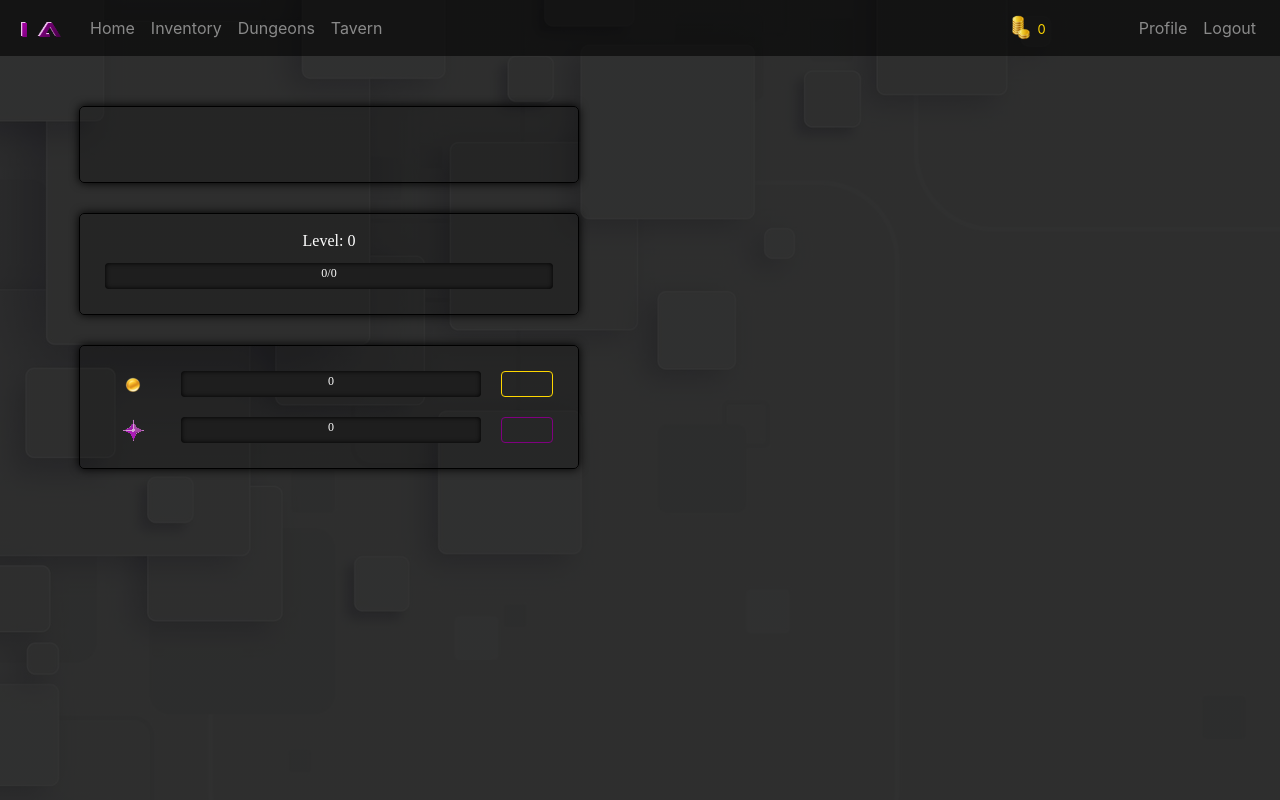
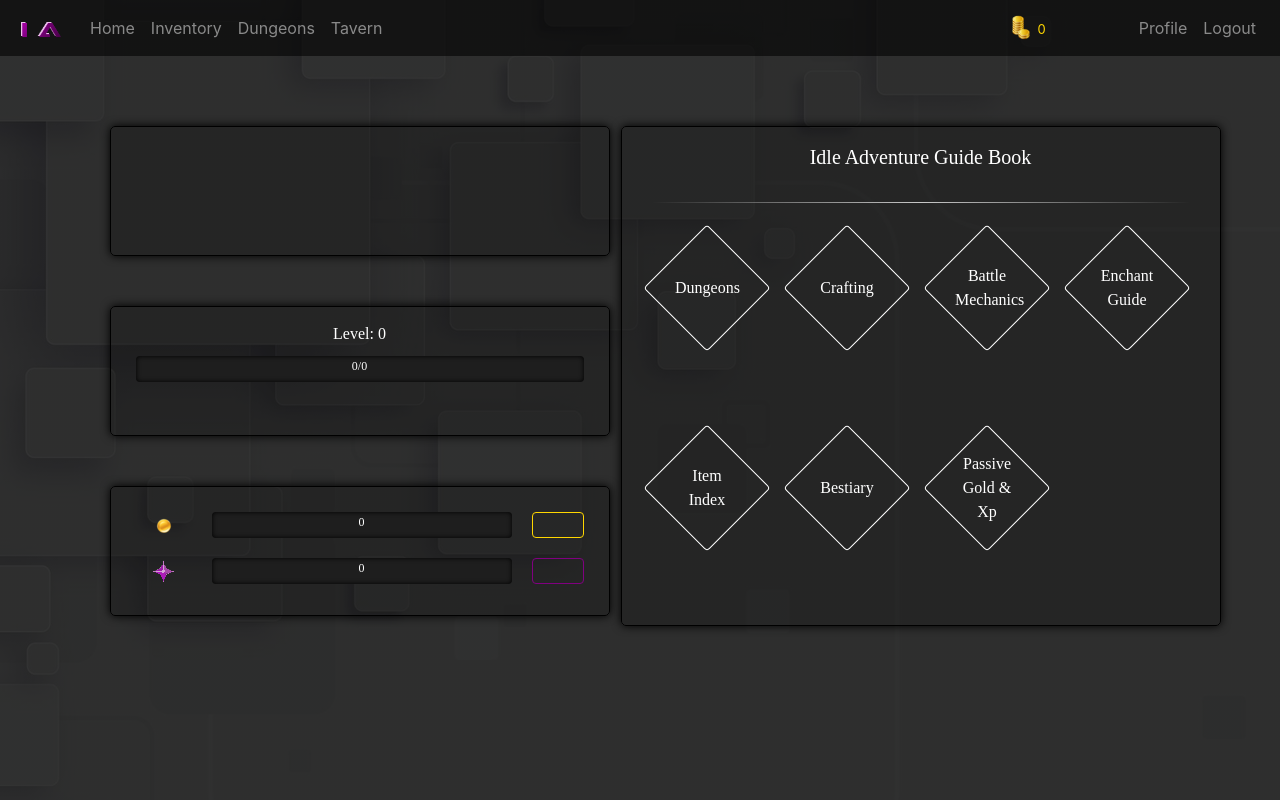
Before and after one commit to Babursha/IdleAdventure, an Angular app in the folder Frontend/: page /home in a window 1280 px wide. Shown: the top 800 px of the page. Built offline with nearby package versions, Linux system fonts and the light colour scheme; no server answers.

Commit message:
added guidebook to teach player about the game.

```diff
--- a/Frontend/src/app/home/home.component.css
+++ b/Frontend/src/app/home/home.component.css
@@ -1,11 +1,16 @@
-
 .container{
-flex: 1 0 auto;
 background-color:rgba(0,0,0,0);
 font-size:12pt;
 min-height:100vh;
 min-width:90vw;
 margin-top:50px;
+}
+
+.grid-container{
+display:grid;
+grid-template-columns: repeat(auto-fit, minmax(150px, 1fr));
+grid-auto-rows: 180px;
+font-size:12pt;
 }
 
 
@@ -24,28 +29,159 @@ float:none;
   border-radius: 5px;
   padding:15px;
   font-family: CronosPro;
-  max-width: 500px;
   background: rgba(0, 0, 0, .18);
   margin-top:20px;
   margin-bottom:30px;
   transition:.5s;
   border:1px solid black;
   box-shadow:0px 0px 10px black;
+  justify-self: center;
+  width: 100%;
 }
 .transparent-box:hover{
   transform:scale(1.1,1.1);
 }
 
 #t-box1{
+width: 500px;
+grid-row-start:1;
+grid-row-end:2;
 animation:leftToRight1 1s forwards;
 }
 #t-box2{
+width: 500px;
+grid-row-start:2;
+grid-row-end:2;
 animation:leftToRight2 1.5s forwards;
 }
 #t-box3{
+width: 500px;
+grid-row-start:3;
 animation:leftToRight3 2s forwards;
 }
+#t-box4{
+grid-column-start:3;
+grid-row-start:1;
+height:500px;
+width:600px;
+animation:rightToLeft 1s forwards;
+overflow:auto;
+scrollbar-color: #2E2E2E #212121;
+scrollbar-width: thin;
+}
+.guide-buttons{
+display:flex;
+flex-direction:row;
+flex-wrap:wrap;
+height:400px;
+}
 
+.guide-btn{
+height: 90px;
+width: 90px;
+color:white;
+border:1px solid white;
+transform:rotate(45deg);
+margin: 25px;
+transition:.5s;
+}
+.guide-btn:hover{
+border:1px solid #d35bff;
+box-shadow:0 0 20px purple;
+}
+
+#back{
+border-right: 6px solid white;
+border-bottom: 6px solid white;
+height: 30px;
+width: 30px;
+margin-top:40px;
+margin-bottom:25px;
+transform: rotate(135deg);
+transition:.5s;
+}
+#back:hover{
+border-right: 6px solid #d35bff;
+border-bottom: 6px solid #d35bff;
+}
+#dung{
+white-space:pre-line;
+}
+.guide-text{
+color:white;
+width:100%;
+margin-left:10px;
+white-space:pre-line;
+}
+@media (max-width: 1200px){
+  #t-box4{
+  width:450px;
+  }
+}
+@media (max-width: 1064px) {
+
+  #t-box1{
+  width: 300px;
+  }
+  #t-box2{
+  width: 300px;
+  }
+  #t-box3{
+  width: 300px;
+  }
+  #t-box4{
+  width:400px;
+  }
+  .guide-btn{
+  height:75px;
+  width:75px;
+
+  }
+  .guide-buttons{
+  margin:50px;
+  }
+  .text-guide-btn{
+   font-size:12px;
+
+  }
+}
+
+@media (max-width: 740px) {
+
+  #t-box1{
+  width: 200px;
+  }
+  #t-box2{
+  width: 200px;
+  }
+  #t-box3{
+  width: 200px;
+  }
+  #t-box4{
+  width:200px;
+  }
+  .guide-btn{
+  height:75px;
+  width:75px;
+  }
+  .guide-buttons{
+  margin:20px;
+
+  }
+  .text-guide-btn{
+   font-size:12px;
+
+  }
+}
+.text-guide-btn{
+color:white;
+transform:rotate(-45deg);
+}
+
+.filler{
+grid-area:p;
+height:300px;
+}
 .usernameBox{
 height:45px;
 text-align:center;
@@ -214,7 +350,43 @@ position:relative;
 margin:auto;
 flex-wrap:nowrap;
 }
+.separate{
+color:white;
+height: 1px;
+background-image: linear-gradient(to right, rgba(0, 0, 0, 0), rgba(255, 255, 255, 0.75), rgba(0, 0, 0, 0));
+margin:15px;
+}
+.uncommon{
+  color: #00FF00;
+  filter: drop-shadow(0px 0px 3px rgba(0,255,0));
+}
 
+.common{
+  filter: drop-shadow(0px 0px 3px rgba(255,255,255));
+}
+
+.rare{
+  font-style:italic;
+  filter: drop-shadow(0px 0px 3px rgba(0,255,255));
+  color:cyan;
+}
+
+.mythic{
+  color:purple;
+  filter: drop-shadow(0px 0px 3px rgba(127,0,255));
+}
+
+.legendary{
+  color:#FF8000;
+  filter: drop-shadow(0px 0px 3px rgba(255,128,0));
+  font-style:italic;
+}
+
+.artifact{
+  color:#CC0000;
+  filter: drop-shadow(0px 0px 3px rgba(204,0,0));
+  font-style:italic;
+}
 @-webkit-keyframes fadeinout {
   0%{bottom: 50px; opacity: 0;}
   50% {bottom: 80px; opacity: 1;}
@@ -238,3 +410,7 @@ flex-wrap:nowrap;
      0%{margin-left:-300px; opacity: 0;}
      100% { opacity:1;}
    }
+@keyframes rightToLeft {
+   0%{margin-left:1500px; opacity: 0;}
+   100% { opacity:1;}
+ }
--- a/Frontend/src/app/home/home.component.html
+++ b/Frontend/src/app/home/home.component.html
@@ -1,16 +1,16 @@
 <app-navigation></app-navigation>
 <div class ="container">
 
+<div class="grid-container">
 
-    <div class ="header-info">
-    </div>
-  <div class="transparent-box" id="t-box1">
+    <div class="transparent-box" id="t-box1">
 
-    <div class="usernameBox">
-      {{model.username}}
+      <div class="usernameBox">
+        {{model.username}}
+      </div>
+
     </div>
 
-  </div>
   <div class="transparent-box" id="t-box2">
 
       <div class="form-row" id="wrappedRow">
@@ -49,6 +49,35 @@
 
     </div>
 
+
+  <div class="transparent-box" id="t-box4">
+
+    <div class="usernameBox">
+      Idle Adventure Guide Book
+    </div>
+    <p class = "separate"></p>
+    <div class="guide-buttons" *ngIf="!showDetails">
+      <button class="btn guide-btn"  (click)="showDungeonGuide()"><div class="text-guide-btn">Dungeons</div></button>
+      <button class="btn guide-btn"  (click)="showCraftingGuide()"><div class="text-guide-btn">Crafting</div></button>
+      <button class="btn guide-btn"  (click)="showBattleGuide()"><div class="text-guide-btn">Battle Mechanics</div></button>
+      <button class="btn guide-btn"  (click)="showEnchantGuide()"><div class="text-guide-btn">Enchant Guide</div></button>
+      <button class="btn guide-btn"  (click)="showItemIndex()"><div class="text-guide-btn">Item Index</div></button>
+      <button class="btn guide-btn"  (click)="showBestiary()"><div class="text-guide-btn">Bestiary</div></button>
+      <button class="btn guide-btn"  (click)="showPassiveGuide()"><div class="text-guide-btn">Passive Gold & Xp</div></button>
+    </div>
+    <div class="guide-text" *ngIf="showDetails">
+      <h4 *ngIf="showDungGuide && showDetails">Dungeons</h4><p id ="dung" *ngIf="showDungGuide && showDetails">{{dungeonTip}}</p>
+      <h4 *ngIf="showCraftGuide && showDetails">Crafting</h4><p id ="craft" *ngIf="showCraftGuide">{{craftingTip}}</p>
+      <h4 *ngIf="showCraftGuide && showDetails">Rates</h4><div id ="craft2" *ngIf="showCraftGuide"><div class="common">Common: 35%</div><div class="uncommon">Uncommon: 25%</div><div class="rare">Rare: 18%</div><div class="mythic">Mythic: 12%</div><div class="legendary">Legendary:7%</div><div class="artifact">Artifact: 3%</div></div>
+      <h4 *ngIf="showBatGuide && showDetails">Battle Mechanics</h4><p id ="battle" *ngIf="showBatGuide">{{battleTip}}</p>
+      <p id ="enchant"></p>
+      <p id ="item"></p>
+      <p id ="mons"></p>
+      <p id ="passive"></p>
+      <button class="btn" *ngIf="showDetails" (click)="resetInfo()"><div id="back"><div id="glow"></div></div></button>
+    </div>
+  </div>
+
     <!--<div id = "dailies" class = "overflow-auto">-->
       <!--<h3>Daily Quest</h3>-->
 
@@ -64,5 +93,5 @@
 
     <div [ngClass]="{'show':showGoldCollected}" class="goldCollect">Gold Collected!</div>
     <div [ngClass]="{'show':showXpCollected}" class="xpCollect">Exp Collected!</div>
-
   </div>
+</div>
--- a/Frontend/src/app/home/home.component.ts
+++ b/Frontend/src/app/home/home.component.ts
@@ -26,6 +26,26 @@ export class HomeComponent implements OnInit {
   showGoldCollected = false;
   showXpCollected = false;
   authorized = false;
+  showDetails = false;
+  showDungGuide= false;
+  showItemGuide = false;
+  showBestiaryGuide = false;
+  showCraftGuide = false;
+  showPassGuide = false;
+  showEnchGuide = false;
+  showBatGuide = false;
+  dungeonTip="Battles take place automatically in various different themed areas to acquire loot bags.\n"+
+              "'Regular' Loot bags drop at a 25% chance per monster, 'Boss' Loot bags drop at a 5% chance from bosses.\nOpen the loot bags in the 'Inventory'"+
+              "tab to receive crafting materials assigned to that type of loot bag.\n Battles in dungeon's will continue infinitely until the user clicks on the 'leave' button.\n"+
+              "If 'leave' is clicked during battle, the battle simulations keeps going until the user faints or the monster faints.\n Dying in battle causes you"+
+              " to drop half of your gained resources.";
+
+  craftingTip="Crafted equipment scales based on the crafting materials used.\n Currently potions only have 3 tiers but more will be added.\n Misc crafting "+
+              "planned.\n Unlock achievements by crafting every possible weapon.";
+
+  battleTip ="Idle battle system which fights monsters and collects loot on its own.\nAutomated potion usage with user specified Hp threshold.\n Damage is calculated as every point in attack is negated by a point of defense.\n"+
+             "Critical hits do 1.5x damage at base.\n Evasion and hit chance currently not implemented.\n Once a monster dies a new one will spawn automatically.\n"
+
 
   constructor(private http: HttpClient,private router: Router,public dataService: DataService) { }
 
@@ -63,6 +83,44 @@ export class HomeComponent implements OnInit {
           err=>{
           }
     );
+  }
+  resetInfo(){
+    this.showDetails = false;
+    this.showDungGuide= false;
+    this.showItemGuide = false;
+    this.showBestiaryGuide = false;
+    this.showCraftGuide = false;
+    this.showPassGuide = false;
+    this.showEnchGuide = false;
+    this.showBatGuide = false;
+  }
+  showDungeonGuide(){
+    this.showDetails=true;
+    this.showDungGuide = true;
+  }
+  showCraftingGuide(){
+    this.showDetails=true;
+    this.showCraftGuide = true;
+  }
+  showBattleGuide(){
+    this.showDetails=true;
+    this.showBatGuide = true;
+  }
+  showEnchantGuide(){
+    this.showDetails=true;
+    this.showEnchGuide=true;
+  }
+  showItemIndex(){
+    this.showDetails=true;
+    this.showItemGuide=true;
+  }
+  showBestiary(){
+    this.showDetails=true;
+    this.showBestiaryGuide = true;
+  }
+  showPassiveGuide(){
+    this.showDetails=true;
+    this.showPassGuide = true;
   }
 
   collectGold(){
```
